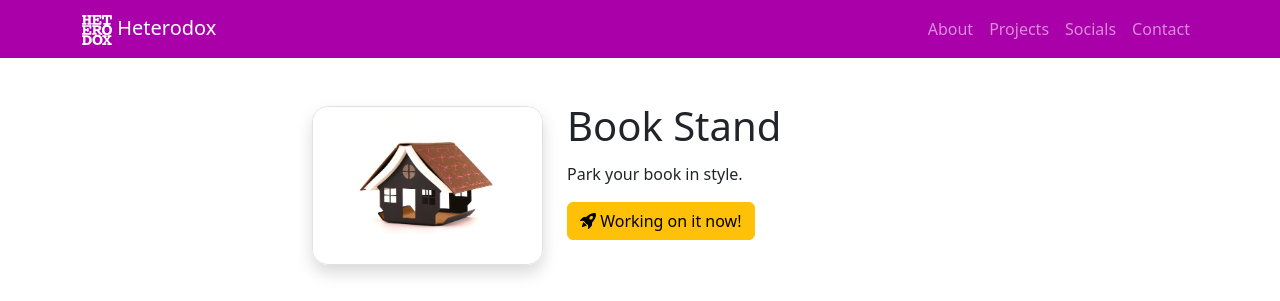
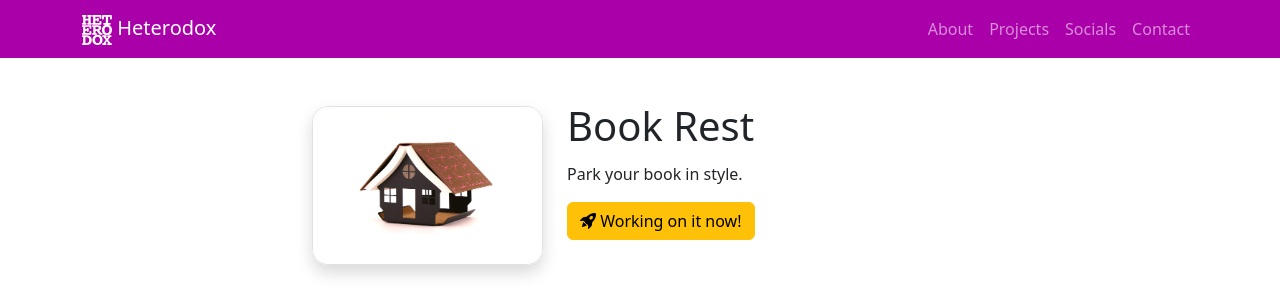
Before and after one commit to heterodox-studios/heterodox-studios.github.io, a Jekyll site: the page built from _projects/book-rest/index.md, in a window 1280 px wide. Shown: the top 301 px of the page. Built offline with Jekyll 4.4.1, drawn with Linux system fonts in a browser that asks for light colours; some web fonts are replaced.

Commit message:
s/stand/rest/ for books

```diff
--- a/_projects/book-stand/index.md
+++ b/_projects/book-rest/index.md
@@ -1,7 +1,7 @@
 ---
 layout: project
-title: Book Stand
-permalink: /projects/book-stand/
+title: Book Rest
+permalink: /projects/book-rest/
 
 # idea, active, stalled, completed
 status: active
```
Also changed, not shown: _projects/book-rest/images/book on top - angle high.jpeg (renamed from _projects/book-stand/images/book on top - angle high.jpeg), _projects/book-rest/images/book on top - angle.jpeg (renamed from _projects/book-stand/images/book on top - angle.jpeg), _projects/book-rest/images/book on top - front.jpeg (renamed from _projects/book-stand/images/book on top - front.jpeg), _projects/book-rest/images/book on top - side.jpeg (renamed from _projects/book-stand/images/book on top - side.jpeg), _projects/book-rest/images/empty - angle.jpeg (renamed from _projects/book-stand/images/empty - angle.jpeg), _projects/book-rest/images/empty - side.jpeg (renamed from _projects/book-stand/images/empty - side.jpeg), _projects/book-rest/images/standing books - angle.jpeg (renamed from _projects/book-stand/images/standing books - angle.jpeg), _projects/book-rest/images/standing books - front.jpeg (renamed from _projects/book-stand/images/standing books - front.jpeg), _projects/book-rest/images/standing books - side.jpeg (renamed from _projects/book-stand/images/standing books - side.jpeg).
